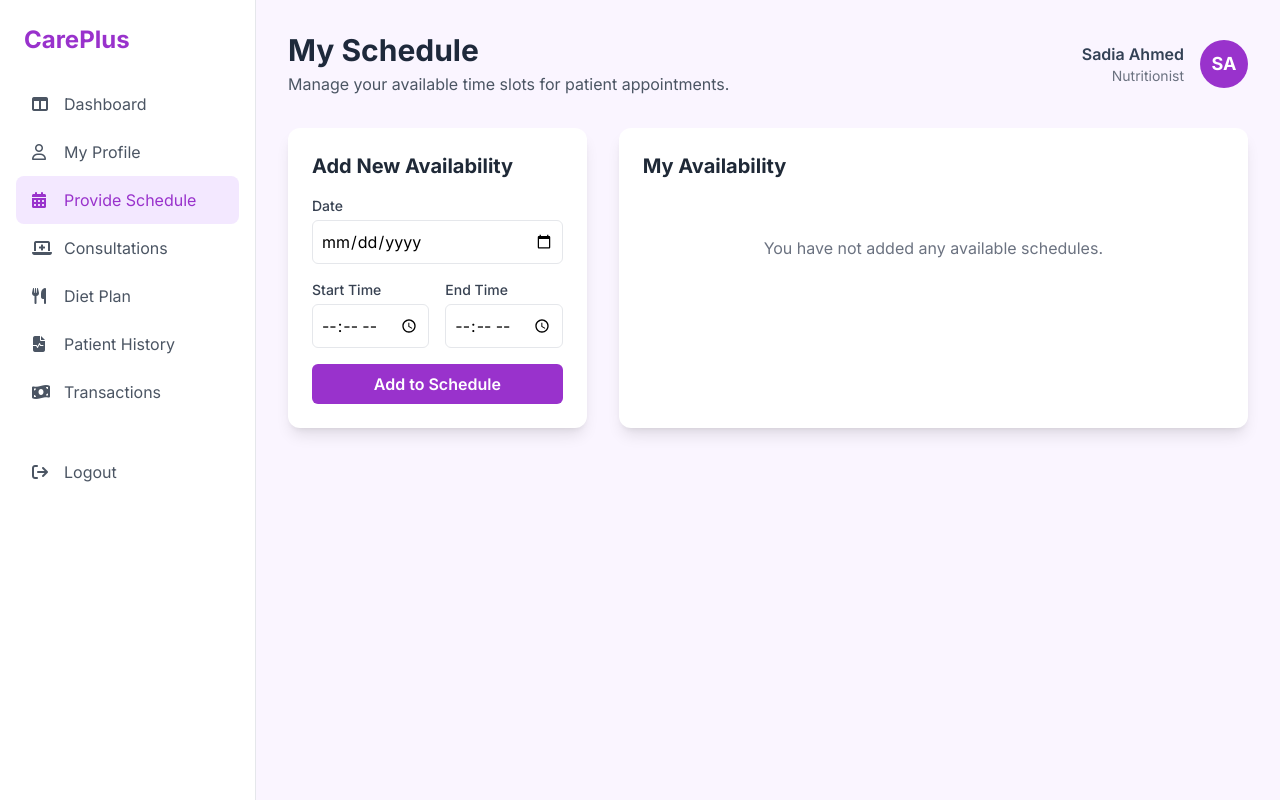
After one commit to kazrkb/care-plus, a PHP site: page /nutritionist_schedule.php in a window 1280 px wide. The commit adds this page. Run offline with PHP 8.4, Linux system fonts and the light colour scheme; a user stored in the database is signed in; data comes from the database, SQL or seed files in the repository; some libraries are stand-ins or nearby versions.

Commit message:
add nutritinist schedule

```diff
--- a/nutritionistDashboard.php
+++ b/nutritionistDashboard.php
@@ -34,7 +34,7 @@ $userAvatar = strtoupper(substr($userName, 0, 2));
             <nav class="px-4">
                 <a href="nutritionistDashboard.php" class="flex items-center space-x-3 px-4 py-3 bg-purple-100 text-dark-orchid rounded-lg"><i class="fa-solid fa-table-columns w-5"></i><span>Dashboard</span></a>
                 <a href="#" class="flex items-center space-x-3 px-4 py-3 text-gray-600 hover:bg-slate-100 rounded-lg"><i class="fa-regular fa-user w-5"></i><span>My Profile</span></a>
-                <a href="#" class="flex items-center space-x-3 px-4 py-3 text-gray-600 hover:bg-slate-100 rounded-lg"><i class="fa-solid fa-calendar-days w-5"></i><span>Provide Schedule</span></a>
+                <a href="nutritionist_schedule.php" class="flex items-center space-x-3 px-4 py-3 text-gray-600 hover:bg-slate-100 rounded-lg"><i class="fa-solid fa-calendar-days w-5"></i><span>Provide Schedule</span></a>
                 <a href="#" class="flex items-center space-x-3 px-4 py-3 text-gray-600 hover:bg-slate-100 rounded-lg"><i class="fa-solid fa-laptop-medical w-5"></i><span>Consultations</span></a>
                 <a href="#" class="flex items-center space-x-3 px-4 py-3 text-gray-600 hover:bg-slate-100 rounded-lg"><i class="fa-solid fa-utensils w-5"></i><span>Diet Plan</span></a>
                 <a href="#" class="flex items-center space-x-3 px-4 py-3 text-gray-600 hover:bg-slate-100 rounded-lg"><i class="fa-solid fa-file-waveform w-5"></i><span>Patient History</span></a>
--- /dev/null
+++ b/nutritionist_schedule.php
@@ -0,0 +1,209 @@
+<?php
+session_start();
+
+// Protect this page: allow only logged-in Nutritionists
+if (!isset($_SESSION['userID']) || $_SESSION['role'] !== 'Nutritionist') {
+    header("Location: login.php");
+    exit();
+}
+
+$conn = require_once 'config.php';
+date_default_timezone_set('Asia/Dhaka');
+
+// --- Automatic cleanup of past schedules ---
+$cleanupSql = "DELETE FROM schedule WHERE availableDate < CURDATE() OR (availableDate = CURDATE() AND endTime < CURTIME())";
+$conn->query($cleanupSql);
+
+$nutritionistID = $_SESSION['userID'];
+$userName = $_SESSION['Name'];
+$userAvatar = strtoupper(substr($userName, 0, 2));
+$errorMsg = "";
+$successMsg = "";
+
+// --- Handle Delete Request ---
+if (isset($_GET['delete_id'])) {
+    $scheduleIdToDelete = (int)$_GET['delete_id'];
+
+    $conn->begin_transaction();
+    try {
+        // Unlink any appointments before deleting
+        $updateAppointmentsStmt = $conn->prepare("UPDATE appointment SET scheduleID = NULL WHERE scheduleID = ? AND providerID = ?");
+        $updateAppointmentsStmt->bind_param("ii", $scheduleIdToDelete, $nutritionistID);
+        $updateAppointmentsStmt->execute();
+        $updateAppointmentsStmt->close();
+
+        // Delete the schedule
+        $deleteStmt = $conn->prepare("DELETE FROM schedule WHERE scheduleID = ? AND providerID = ?");
+        $deleteStmt->bind_param("ii", $scheduleIdToDelete, $nutritionistID);
+        $deleteStmt->execute();
+        $deleteStmt->close();
+
+        $conn->commit();
+        $successMsg = "Schedule slot deleted successfully.";
+    } catch (mysqli_sql_exception $exception) {
+        $conn->rollback();
+        $errorMsg = "Failed to delete schedule. It may be in use by a patient.";
+    }
+}
+
+// --- Handle Form Submission to Add Schedule with Overlap Validation ---
+if ($_SERVER["REQUEST_METHOD"] === "POST" && isset($_POST['add_schedule'])) {
+    $availableDate = $_POST['availableDate'];
+    $startTime = $_POST['startTime'];
+    $endTime = $_POST['endTime'];
+    $status = "Available";
+
+    if (strtotime($endTime) <= strtotime($startTime)) {
+        $errorMsg = "End time must be after the start time.";
+    } else {
+        // Check for overlapping schedules
+        $checkSql = "
+            SELECT scheduleID FROM schedule
+            WHERE providerID = ? AND availableDate = ?
+              AND (startTime < ? AND endTime > ?)
+        ";
+        $checkStmt = $conn->prepare($checkSql);
+        $checkStmt->bind_param("isss", $nutritionistID, $availableDate, $endTime, $startTime);
+        $checkStmt->execute();
+        $result = $checkStmt->get_result();
+
+        if ($result->num_rows > 0) {
+            $errorMsg = "The new schedule overlaps with an existing time slot.";
+        } else {
+            // No overlap found, proceed to insert
+            $sql = "INSERT INTO schedule (providerID, availableDate, startTime, endTime, status) VALUES (?, ?, ?, ?, ?)";
+            $stmt = $conn->prepare($sql);
+            $stmt->bind_param("issss", $nutritionistID, $availableDate, $startTime, $endTime, $status);
+
+            if ($stmt->execute()) {
+                $successMsg = "New availability added successfully!";
+            } else {
+                $errorMsg = "Failed to add schedule. Please try again.";
+            }
+            $stmt->close();
+        }
+        $checkStmt->close();
+    }
+}
+
+// --- Fetch All Schedules for the Nutritionist ---
+$schedules = [];
+$sql = "SELECT scheduleID, availableDate, startTime, endTime, status
+        FROM schedule
+        WHERE providerID = ?
+        ORDER BY availableDate ASC, startTime ASC";
+$stmt = $conn->prepare($sql);
+$stmt->bind_param("i", $nutritionistID);
+$stmt->execute();
+$result = $stmt->get_result();
+while($row = $result->fetch_assoc()) {
+    $schedules[] = $row;
+}
+$stmt->close();
+$conn->close();
+?>
+
+<!DOCTYPE html>
+<html lang="en">
+<head>
+    <meta charset="UTF-8">
+    <title>My Schedule - CarePlus</title>
+    <script src="https://cdn.tailwindcss.com"></script>
+    <link href="https://fonts.googleapis.com/css2?family=Inter:wght@400;500;600;700&display=swap" rel="stylesheet">
+    <link rel="stylesheet" href="https://cdnjs.cloudflare.com/ajax/libs/font-awesome/6.5.2/css/all.min.css" />
+    <style>
+        body { font-family: 'Inter', sans-serif; }
+        .bg-dark-orchid { background-color: #9932CC; }
+        .text-dark-orchid { color: #9932CC; }
+    </style>
+</head>
+<body class="bg-purple-50">
+    <div class="flex min-h-screen">
+        <aside class="w-64 bg-white border-r">
+            <div class="p-6">
+                <a href="#" class="text-2xl font-bold text-dark-orchid">CarePlus</a>
+            </div>
+            <nav class="px-4">
+                <a href="nutritionistDashboard.php" class="flex items-center space-x-3 px-4 py-3 text-gray-600 hover:bg-slate-100 rounded-lg"><i class="fa-solid fa-table-columns w-5"></i><span>Dashboard</span></a>
+                <a href="#" class="flex items-center space-x-3 px-4 py-3 text-gray-600 hover:bg-slate-100 rounded-lg"><i class="fa-regular fa-user w-5"></i><span>My Profile</span></a>
+                <a href="nutritionist_schedule.php" class="flex items-center space-x-3 px-4 py-3 bg-purple-100 text-dark-orchid rounded-lg"><i class="fa-solid fa-calendar-days w-5"></i><span>Provide Schedule</span></a>
+                <a href="#" class="flex items-center space-x-3 px-4 py-3 text-gray-600 hover:bg-slate-100 rounded-lg"><i class="fa-solid fa-laptop-medical w-5"></i><span>Consultations</span></a>
+                <a href="#" class="flex items-center space-x-3 px-4 py-3 text-gray-600 hover:bg-slate-100 rounded-lg"><i class="fa-solid fa-utensils w-5"></i><span>Diet Plan</span></a>
+                <a href="#" class="flex items-center space-x-3 px-4 py-3 text-gray-600 hover:bg-slate-100 rounded-lg"><i class="fa-solid fa-file-waveform w-5"></i><span>Patient History</span></a>
+                <a href="#" class="flex items-center space-x-3 px-4 py-3 text-gray-600 hover:bg-slate-100 rounded-lg"><i class="fa-solid fa-money-bill-wave w-5"></i><span>Transactions</span></a>
+                <a href="logout.php" class="flex items-center space-x-3 px-4 py-3 text-gray-600 hover:bg-slate-100 rounded-lg mt-8"><i class="fa-solid fa-arrow-right-from-bracket w-5"></i><span>Logout</span></a>
+            </nav>
+        </aside>
+        <main class="flex-1 p-8">
+            <header class="flex justify-between items-center mb-8">
+                <div>
+                    <h1 class="text-3xl font-bold text-slate-800">My Schedule</h1>
+                    <p class="text-gray-600 mt-1">Manage your available time slots for patient appointments.</p>
+                </div>
+                <div class="flex items-center space-x-4">
+                    <div class="text-right">
+                        <p class="font-semibold text-slate-700"><?php echo htmlspecialchars($userName); ?></p>
+                        <p class="text-sm text-gray-500">Nutritionist</p>
+                    </div>
+                    <div class="w-12 h-12 rounded-full bg-dark-orchid text-white flex items-center justify-center font-bold text-lg"><?php echo htmlspecialchars($userAvatar); ?></div>
+                </div>
+            </header>
+
+            <div class="grid grid-cols-1 lg:grid-cols-3 gap-8">
+                <div class="lg:col-span-1 bg-white p-6 rounded-xl shadow-lg h-fit">
+                    <h2 class="text-xl font-bold text-gray-800 mb-4">Add New Availability</h2>
+                    <?php if ($successMsg): ?>
+                        <div class="mb-4 p-3 bg-green-100 text-green-700 rounded-md"><?php echo $successMsg; ?></div>
+                    <?php endif; ?>
+                    <?php if ($errorMsg): ?>
+                        <div class="mb-4 p-3 bg-red-100 text-red-700 rounded-md"><?php echo $errorMsg; ?></div>
+                    <?php endif; ?>
+                    <form action="nutritionist_schedule.php" method="POST" class="space-y-4">
+                        <div>
+                            <label class="block text-sm font-medium text-gray-700">Date</label>
+                            <input type="date" name="availableDate" required class="w-full mt-1 p-2 border rounded-md" min="<?php echo date('Y-m-d'); ?>">
+                        </div>
+                        <div class="grid grid-cols-2 gap-4">
+                            <div>
+                                <label class="block text-sm font-medium text-gray-700">Start Time</label>
+                                <input type="time" name="startTime" required class="w-full mt-1 p-2 border rounded-md">
+                            </div>
+                            <div>
+                                <label class="block text-sm font-medium text-gray-700">End Time</label>
+                                <input type="time" name="endTime" required class="w-full mt-1 p-2 border rounded-md">
+                            </div>
+                        </div>
+                        <button type="submit" name="add_schedule" class="w-full py-2 px-4 bg-dark-orchid text-white rounded-md font-semibold hover:bg-purple-700 transition">
+                            Add to Schedule
+                        </button>
+                    </form>
+                </div>
+
+                <div class="lg:col-span-2 bg-white p-6 rounded-xl shadow-lg">
+                    <h2 class="text-xl font-bold text-gray-800 mb-4">My Availability</h2>
+                    <div class="space-y-3">
+                        <?php if (empty($schedules)): ?>
+                            <p class="text-gray-500 text-center py-10">You have not added any available schedules.</p>
+                        <?php else: ?>
+                            <?php foreach ($schedules as $schedule): ?>
+                                <div class="flex justify-between items-center p-4 bg-purple-50 rounded-lg">
+                                    <div>
+                                        <p class="font-semibold"><?php echo date("F j, Y", strtotime($schedule['availableDate'])); ?></p>
+                                        <p class="text-sm text-slate-500"><?php echo date("g:i A", strtotime($schedule['startTime'])) . " - " . date("g:i A", strtotime($schedule['endTime'])); ?></p>
+                                    </div>
+                                    <div class="flex items-center space-x-4">
+                                        <span class="px-2 py-1 text-xs rounded-full <?php echo $schedule['status'] === 'Available' ? 'bg-green-100 text-green-700' : 'bg-red-100 text-red-700'; ?>">
+                                            <?php echo htmlspecialchars($schedule['status']); ?>
+                                        </span>
+                                        <a href="nutritionist_schedule.php?delete_id=<?php echo $schedule['scheduleID']; ?>" onclick="return confirm('Are you sure you want to delete this schedule?');" class="text-red-600 hover:underline text-sm">Delete</a>
+                                    </div>
+                                </div>
+                            <?php endforeach; ?>
+                        <?php endif; ?>
+                    </div>
+                </div>
+            </div>
+        </main>
+    </div>
+</body>
+</html>
```
